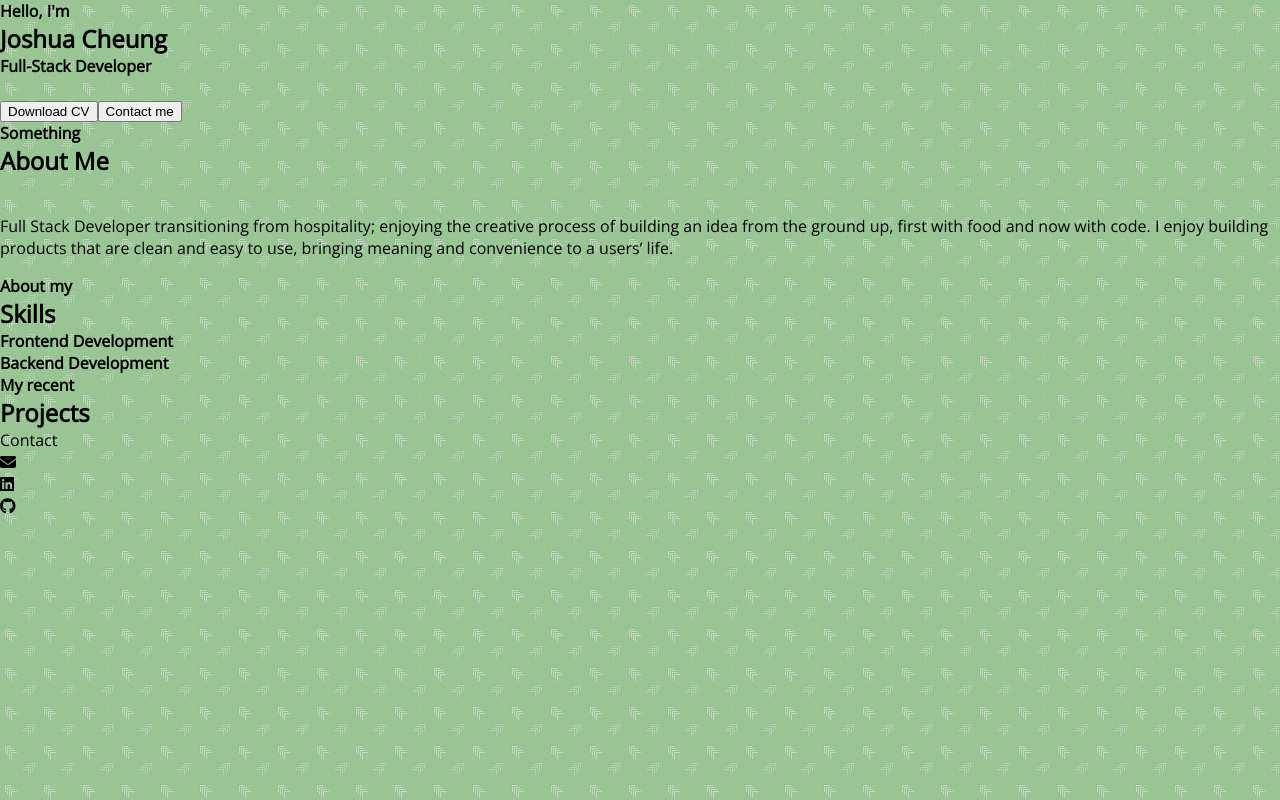
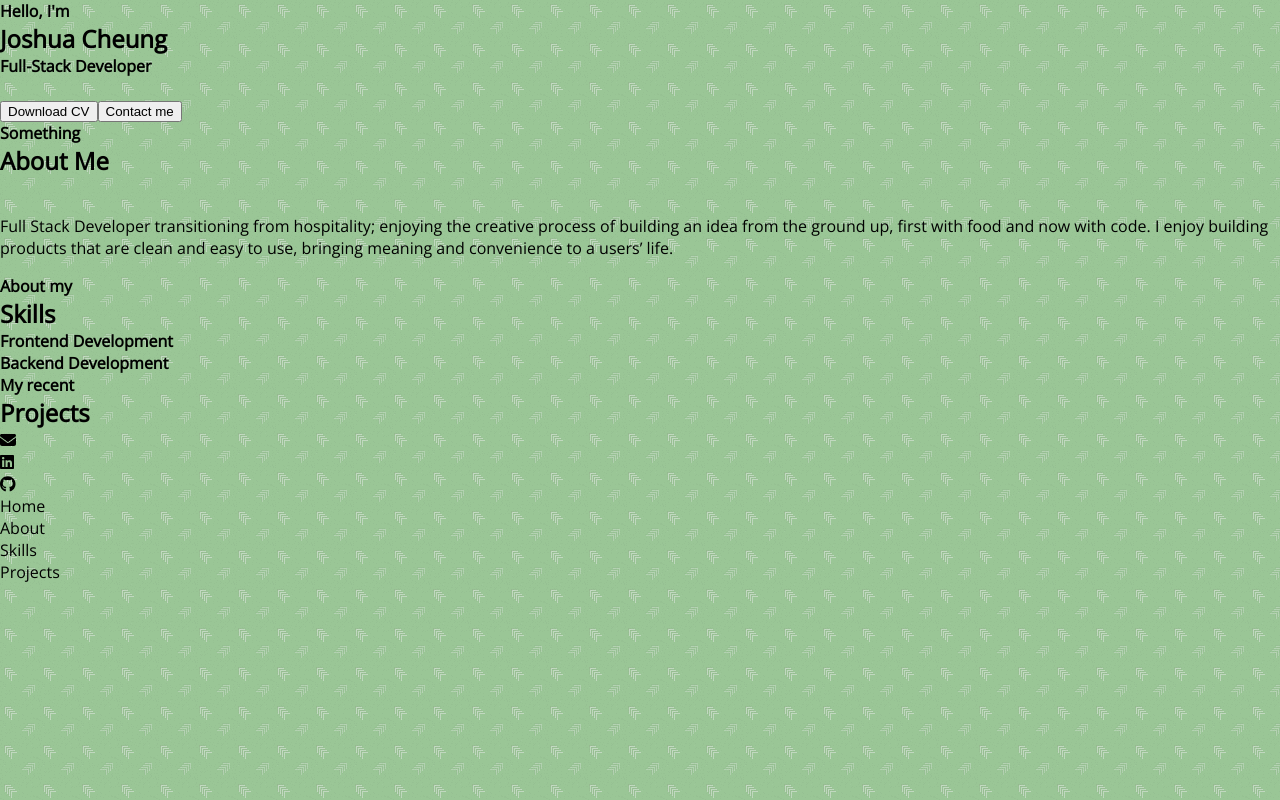
Before and after one commit to cheungjoshua/profile_v2, a React (Create React App) app: page / in a window 1280 px wide. Built offline with nearby package versions, Linux system fonts and the light colour scheme.

Commit message:
create footer nav bar template

```diff
--- a/src/components/Contact.jsx
+++ b/src/components/Contact.jsx
@@ -1,5 +1,22 @@
 import React from "react";
+import { FontAwesomeIcon } from "@fortawesome/react-fontawesome";
+import { faGithub, faLinkedin } from "@fortawesome/free-brands-svg-icons";
+import { faEnvelope } from "@fortawesome/free-solid-svg-icons";
 
 export default function Contact() {
-  return <div>Contact</div>;
+  return (
+    <section>
+      <ul>
+        <li>
+          <FontAwesomeIcon icon={faEnvelope} />
+        </li>
+        <li>
+          <FontAwesomeIcon icon={faLinkedin} />
+        </li>
+        <li>
+          <FontAwesomeIcon icon={faGithub} />
+        </li>
+      </ul>
+    </section>
+  );
 }
--- a/src/components/Footer.jsx
+++ b/src/components/Footer.jsx
@@ -1,21 +1,14 @@
 import React from "react";
-import { FontAwesomeIcon } from "@fortawesome/react-fontawesome";
-import { faGithub, faLinkedin } from "@fortawesome/free-brands-svg-icons";
-import { faEnvelope } from "@fortawesome/free-solid-svg-icons";
 
 export default function Footer() {
   return (
     <section>
+      <h4></h4>
       <ul>
-        <li>
-          <FontAwesomeIcon icon={faEnvelope} />
-        </li>
-        <li>
-          <FontAwesomeIcon icon={faLinkedin} />
-        </li>
-        <li>
-          <FontAwesomeIcon icon={faGithub} />
-        </li>
+        <li>Home</li>
+        <li>About</li>
+        <li>Skills</li>
+        <li>Projects</li>
       </ul>
     </section>
   );
```
